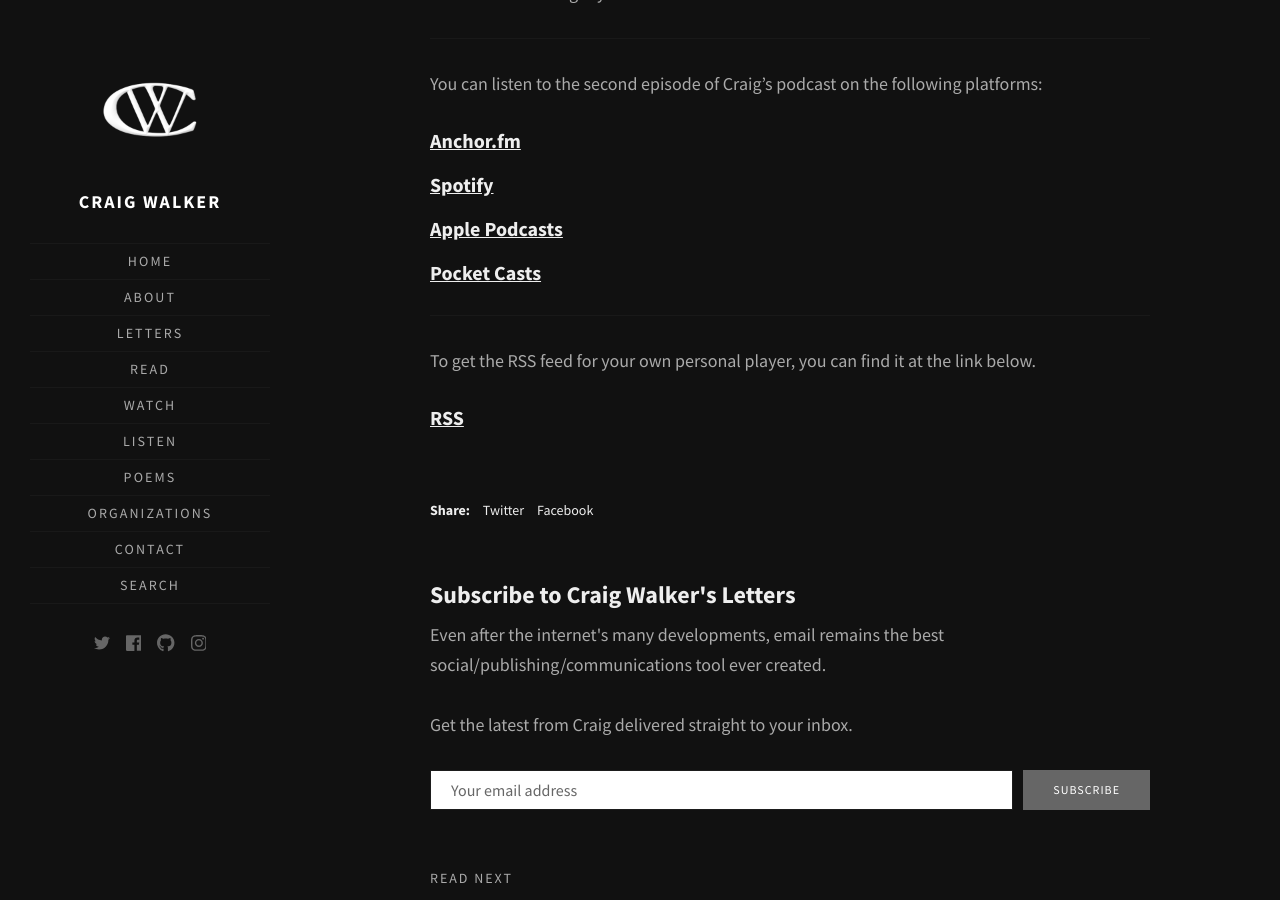
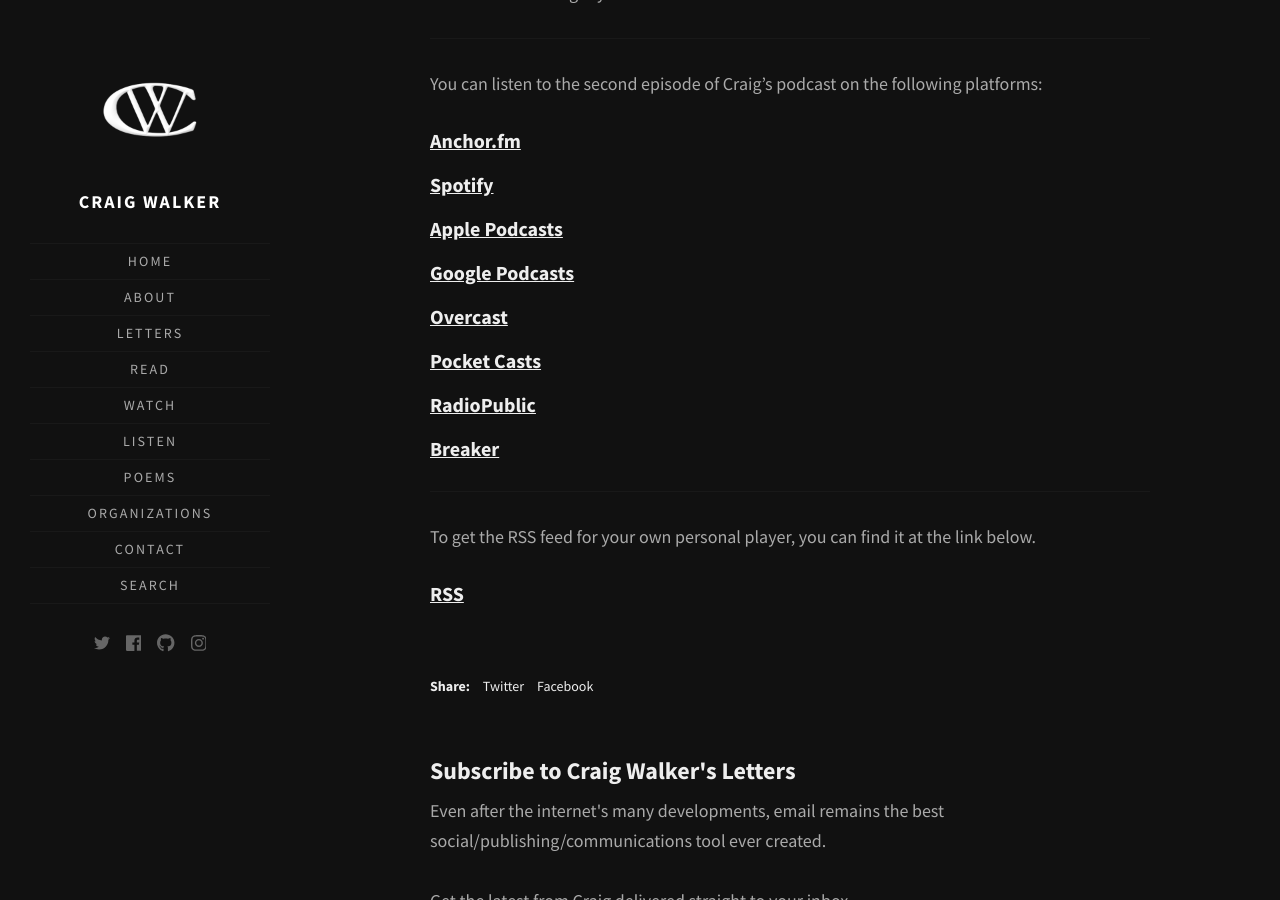
Before and after one commit to walkercraig/walkercraig, a Jekyll site: the page built from _posts/2021/2021-04-09-podcast-episode-2-small-moves.md, in a window 1280 px wide and 900 px high, scrolled down 535 px. Built offline with Jekyll 4.4.1, drawn with Linux system fonts in a browser that asks for light colours; some web fonts are replaced.

Commit message:
Update 2021-04-09-podcast-episode-2-small-moves.md

```diff
--- a/_posts/2021/2021-04-09-podcast-episode-2-small-moves.md
+++ b/_posts/2021/2021-04-09-podcast-episode-2-small-moves.md
@@ -12,13 +12,21 @@
 
 You can listen to the second episode of Craig's podcast on the following platforms:
 
-<h3><a href="https://anchor.fm/craigwalker/episodes/Small-Moves-euhnh1">Anchor.fm</a></h3>
+<h3><a href="https://anchor.fm/craigwalker">Anchor.fm</a></h3>
 
-<h3><a href="https://open.spotify.com/episode/0YkB4YTeHD9jc1C58wypwQ?si=GWwSoHYSTjaMEbDme-jHFw">Spotify</a></h3>
+<h3><a href="https://open.spotify.com/show/7bwVbDZUEjcRHe8Jbo7LJL">Spotify</a></h3>
 
-<h3><a href="https://podcasts.apple.com/us/podcast/small-moves/id1562356270?i=1000516454274">Apple Podcasts</a></h3>
+<h3><a href="https://podcasts.apple.com/us/podcast/craig-walker/id1562356270">Apple Podcasts</a></h3>
 
-<h3><a href="https://pca.st/episode/e04fe6a5-31d2-4d86-a66e-82900ac5b5fe">Pocket Casts</a></h3>
+<h3><a href="https://www.google.com/podcasts?feed=aHR0cHM6Ly9hbmNob3IuZm0vcy8xMTUzN2QyOC9wb2RjYXN0L3Jzcw==">Google Podcasts</a></h3>
+
+<h3><a href="https://overcast.fm/itunes1562356270">Overcast</a></h3>
+
+<h3><a href="https://pca.st/dddyj1dx">Pocket Casts</a></h3>
+
+<h3><a href="https://radiopublic.com/craig-walker-8Xn9Zj">RadioPublic</a></h3>
+
+<h3><a href="https://www.breaker.audio/craig-walker">Breaker</a></h3>
 
 ---
 
```
